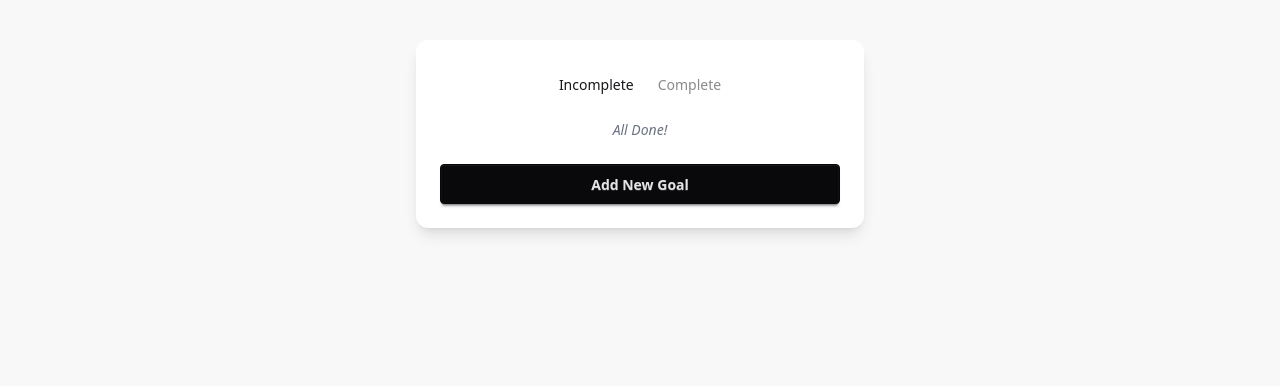
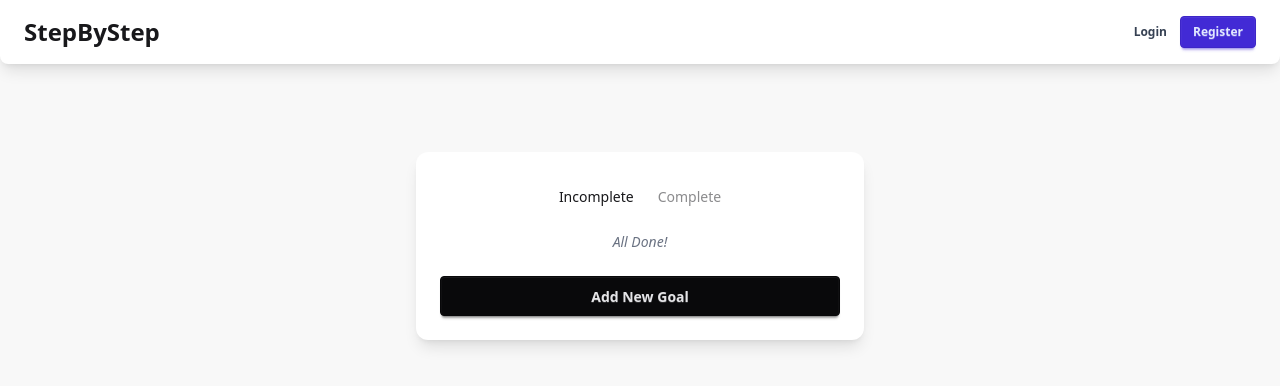
Before and after one commit to AlexK-H1103/StepByStep, a React (Vite) app: page / in a window 1280 px wide. Shown: the top 386 px of the page. Built offline with nearby package versions, Linux system fonts and the light colour scheme.

Commit message:
feat: add header

```diff
--- a/src/App.jsx
+++ b/src/App.jsx
@@ -1,6 +1,7 @@
 import Home from "./pages/Home";
 import GoalDetail from "./pages/GoalDetail";
 import GoalForm from "./pages/GoalForm";
+import Header from "./components/Header";
 import { Routes, Route } from "react-router-dom";
 import { useGoals } from "./hooks/useGoals";
 import { useTags } from "./hooks/useTags";
@@ -10,7 +11,9 @@ export default function App() {
   const { availableTags, addTag, removeTag } = useTags();
 
   return (
-    <div>
+    <div className="min-h-screen bg-base-200">
+      <Header />
+      <main className="pt-6 px-4">
         <Routes>
           <Route
             path="/"
@@ -43,6 +46,7 @@ export default function App() {
             }
           />
         </Routes>
+      </main>
     </div>
   );
 }
--- /dev/null
+++ b/src/components/Header.jsx
@@ -0,0 +1,30 @@
+import { Link } from "react-router-dom";
+
+export default function Header() {
+  return (
+    <header className="navbar bg-base-100 shadow-lg px-6 py-4 mb-6 rounded-b-lg">
+      <div className="flex-1">
+        <Link
+          to="/"
+          className="text-2xl font-bold text-600 hover:text-blue-800"
+        >
+          StepByStep
+        </Link>
+      </div>
+      <div className="flex-none gap-2">
+        <Link
+          to="/login"
+          className="btn btn-ghost btn-sm text-gray-700 hover:text-blue-600"
+        >
+          Login
+        </Link>
+        <Link
+          to="/register"
+          className="btn btn-primary btn-sm"
+        >
+          Register
+        </Link>
+      </div>
+    </header>
+  );
+}
```
Lines whose indentation alone changed are shown as unchanged.
